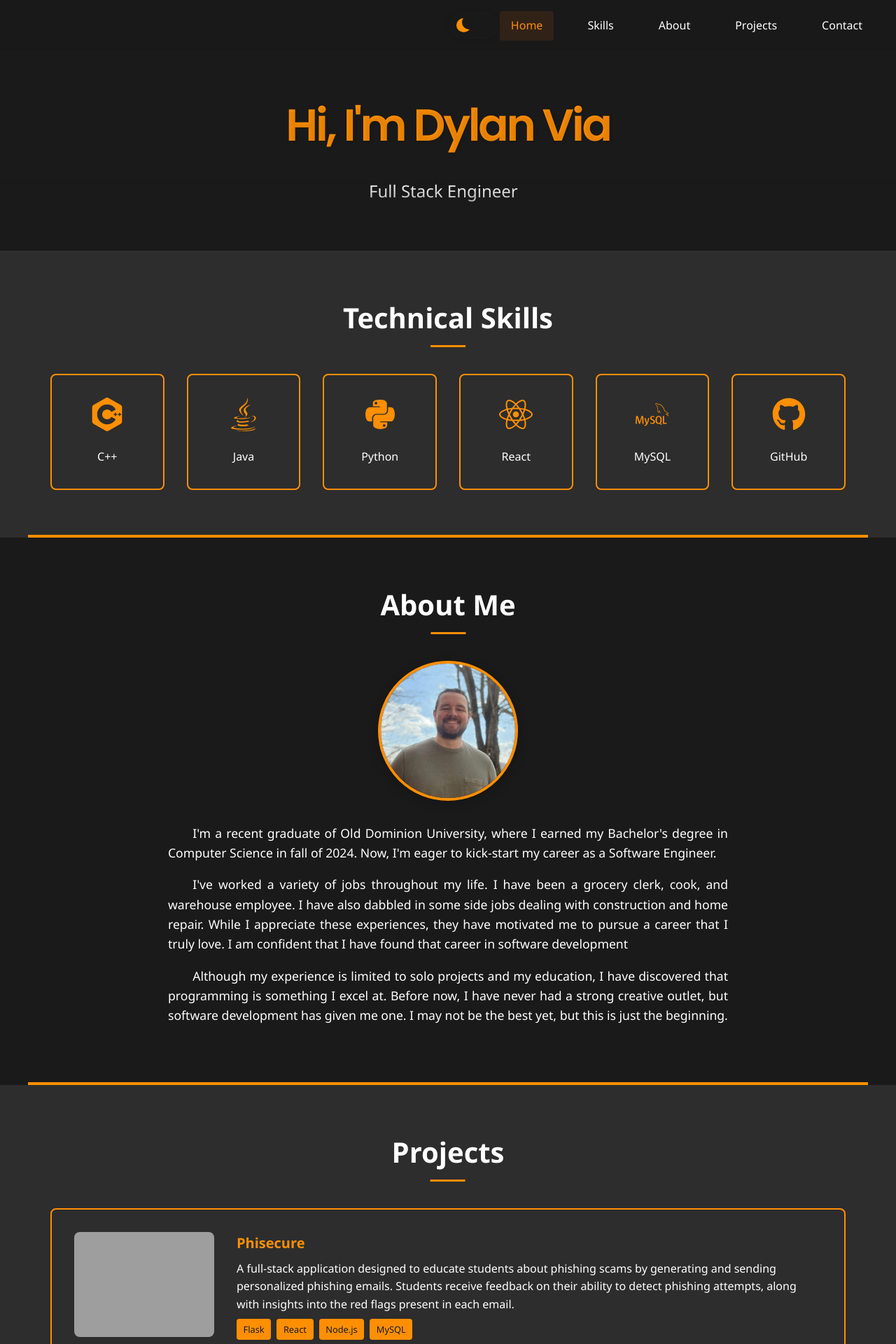
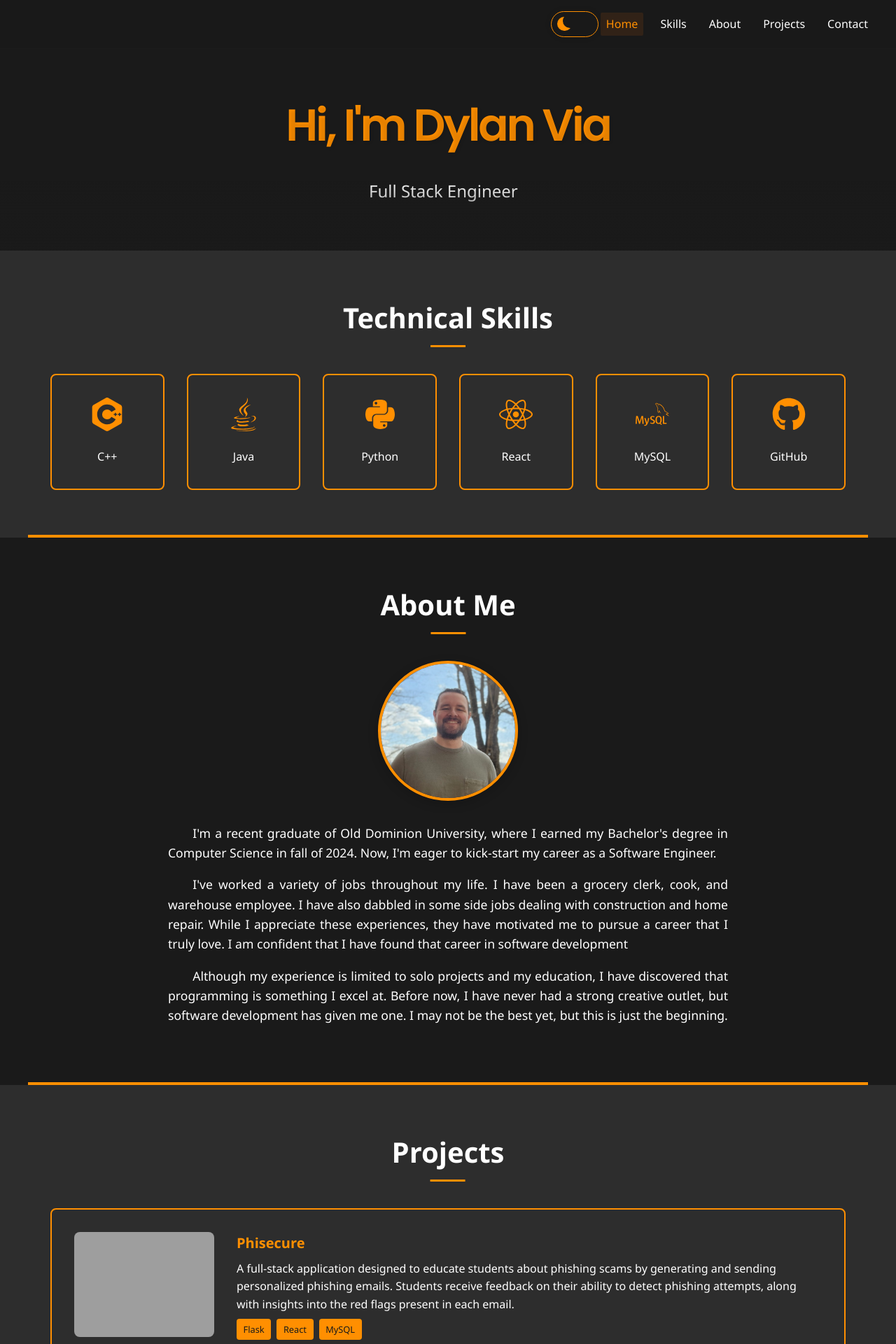
Before and after one commit to ViaHub92/My-Portfolio, a React (Create React App) app: page / in a window 1280 px wide. Shown: the top 1920 px of the page at 70% size. Built offline with nearby package versions, Linux system fonts and the light colour scheme; grey boxes are pictures that could not be loaded.

Commit message:
nav update

```diff
--- a/src/App.css
+++ b/src/App.css
@@ -62,7 +62,7 @@ body {
 
 .nav-links {
   display: flex;
-  gap: 2rem;
+  gap: 1rem;
 }
 
 .nav-link {
@@ -72,8 +72,8 @@ body {
   font-size: 1rem;
   cursor: pointer;
   transition: all 0.3s ease;
-  padding: 0.5rem 1rem;
-  border-radius: 4px;
+  padding: 0.25rem .5rem;
+  border-radius: 2px;
 }
 
 .nav-link:hover,
@@ -112,6 +112,7 @@ body {
   border-radius: 30px;
   overflow: hidden;
   border: 1px solid rgba(var(--text-color-rgb), 0.1);
+  border-color: var(--primary-color);
 }
 
 .slider:before {
@@ -461,7 +462,7 @@ body {
     display: flex;
     justify-content: space-between;
     align-items: center;
-    padding: 0.5rem 1rem;
+    padding: 0.2rem .5rem;
   }
 
   .nav-links {
--- a/src/App.js
+++ b/src/App.js
@@ -48,7 +48,7 @@ const Portfolio = () => {
       title: 'Phisecure',
       description: 'A full-stack application designed to educate students about phishing scams by generating and sending personalized phishing emails. Students receive feedback on their ability to detect phishing attempts, along with insights into the red flags present in each email.',
       github: 'https://github.com/ViaHub92/F24-Orange',
-      tags: ['Flask','React', 'Node.js', 'MySQL'],
+      tags: ['Flask','React', 'MySQL'],
       image: 'https://via92-portfolio.s3.us-east-2.amazonaws.com/Icons/Phisecure.png'
     },
     // more projects to come
```
